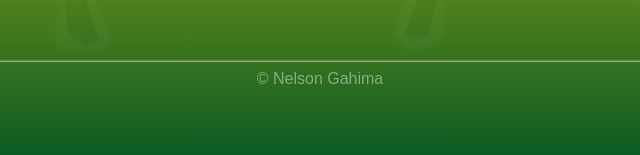
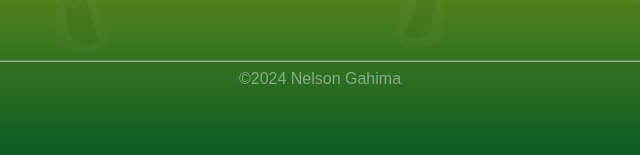
Before and after one commit to NelsonGahima/app-NeGaDrum, a plain HTML site: page index.html in a window 1280 px wide. Shown: the part 658-813 px from the top of the page, 320-960 px from the left. Drawn offline with Linux system fonts and the light colour scheme.

Commit message:
Update index.html

```diff
--- a/index.html
+++ b/index.html
@@ -24,7 +24,7 @@
 
   <hr>
   <footer>
-    © Nelson Gahima
+    ©2024 Nelson Gahima
   </footer>
   <script src="./index.js"></script>
 
```
